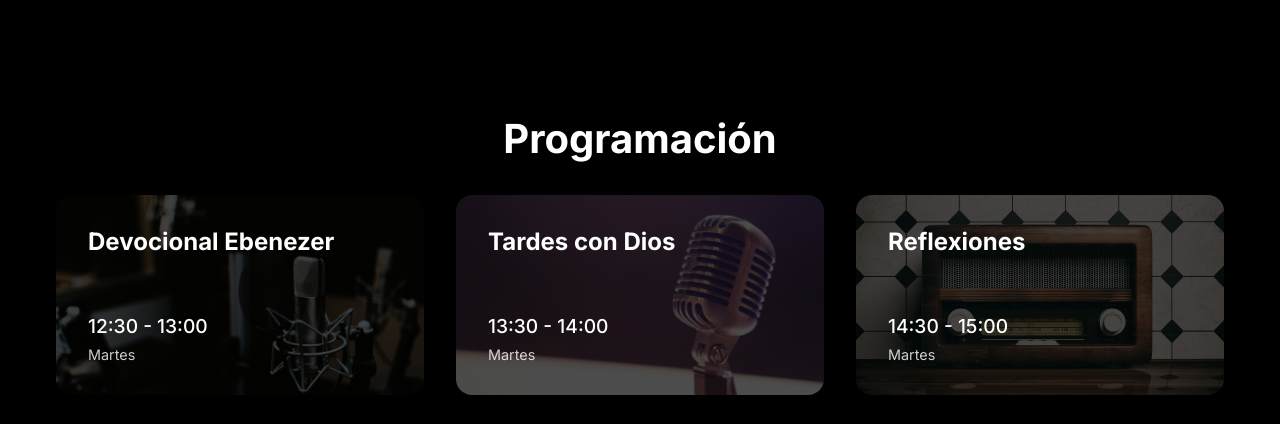
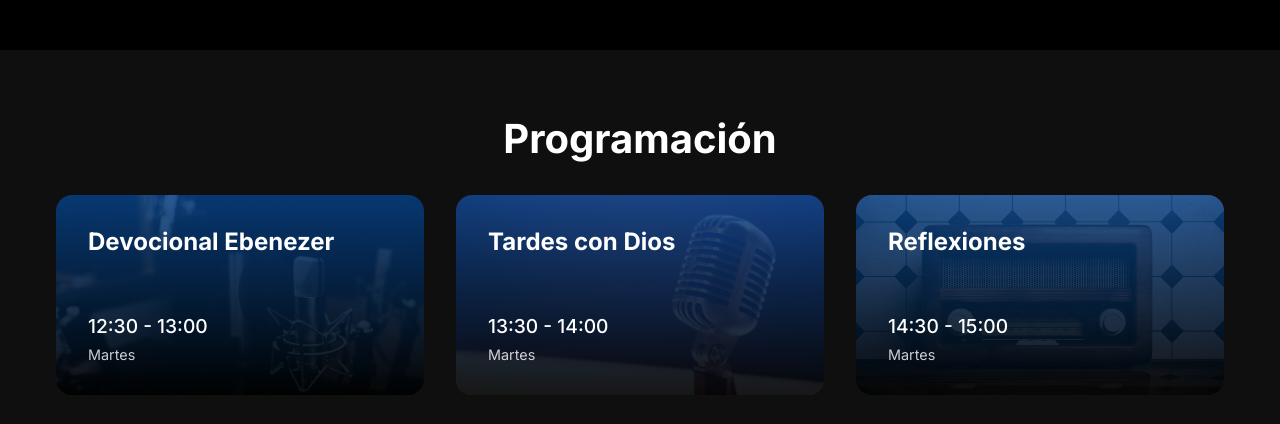
Before and after one commit to sadian88/radio-web, an Astro site: page / in a window 1280 px wide. Shown: the part 930-1354 px from the top of the page. Built offline with nearby package versions, Linux system fonts and the light colour scheme; Astro itself is replaced by a stand-in of ours.

Commit message:
cambio a colores azules

```diff
--- a/src/components/AudioPlayer.astro
+++ b/src/components/AudioPlayer.astro
@@ -48,8 +48,8 @@
 
 <style>
   :root {
-    --primary: #ff3e3e;
-    --primary-dark: #ff2525;
+    --primary:rgb(30, 37, 253);
+    --primary-dark:rgb(62, 81, 255);
   }
 
   .play-button {
--- a/src/components/Hero.astro
+++ b/src/components/Hero.astro
@@ -48,7 +48,7 @@
 
   .welcome-text {
     display: inline-block;
-    background: #ff3e3e;
+    background: rgb(5, 79, 252);
     padding: 0.5rem 1rem;
     font-weight: 500;
     margin-bottom: 1rem;
@@ -77,7 +77,7 @@
   .play-icon {
     width: 120px;
     height: 120px;
-    background: #ff3e3e;
+    background:rgb(5, 79, 252);
     border-radius: 50%;
     display: flex;
     align-items: center;
--- a/src/components/Programacion.astro
+++ b/src/components/Programacion.astro
@@ -43,7 +43,11 @@ const Programas = [
     <h2>Programación</h2>
     <div class="programas-grid">
       {Programas.map((programa) => (
-        <div class="programa-card" style={`background-image: linear-gradient(rgba(0, 0, 0, 0.7), rgba(0, 0, 0, 0.7)), url(${programa.background})`}>
+        <div
+          class="programa-card"
+          style={`--bg-image: url(${programa.background})`}
+        >
+          <div class="programa-content">
             <h3>{programa.titulo}</h3>
             {programa.hora && programa.hasta && (
               <div class="horario">
@@ -51,6 +55,7 @@ const Programas = [
                 <span class="dia">{programa.dia}</span>
               </div>
             )}
+          </div>
         </div>
       ))}
     </div>
@@ -84,19 +89,42 @@ const Programas = [
 
   .programa-card {
     position: relative;
+    background-image: linear-gradient(rgba(0, 0, 0, 0.7), rgba(0, 0, 0, 0.7)), var(--bg-image);
     background-size: cover;
     background-position: center;
     border-radius: 1rem;
     padding: 2rem;
     min-height: 200px;
-    display: flex;
-    flex-direction: column;
-    justify-content: space-between;
+    overflow: hidden;
     transition: transform 0.3s ease;
+  }
+
+  .programa-card::before {
+    content: '';
+    position: absolute;
+    top: 0;
+    left: 0;
+    right: 0;
+    bottom: 0;
+    background: linear-gradient(rgba(13, 120, 251, 0.45), rgba(0, 0, 0, 0.7));
+    transition: opacity 0.3s ease;
   }
 
   .programa-card:hover {
     transform: translateY(-5px);
+  }
+
+  .programa-card:hover::before {
+    background: linear-gradient(rgba(0, 0, 0, 0), rgba(255, 255, 255, 0));
+  }
+
+  .programa-content {
+    position: relative;
+    z-index: 1;
+    height: 100%;
+    display: flex;
+    flex-direction: column;
+    justify-content: space-between;
   }
 
   .programa-card h3 {
--- a/src/layouts/MainLayout.astro
+++ b/src/layouts/MainLayout.astro
@@ -115,8 +115,11 @@ const backgroundSrc = programaActual.background;
 
 <style is:global>
   :root {
-    --primary: #ff3e3e;
-    --primary-dark: #ff2525;
+    --background: #0f0f0f;
+    --text: #ffffff;
+    --primary: rgb(5, 79, 252);
+    --primary-dark: rgb(4, 63, 201);
+    --secondary: #666666;
   }
 
   * {
```
Lines whose indentation alone changed are shown as unchanged.
